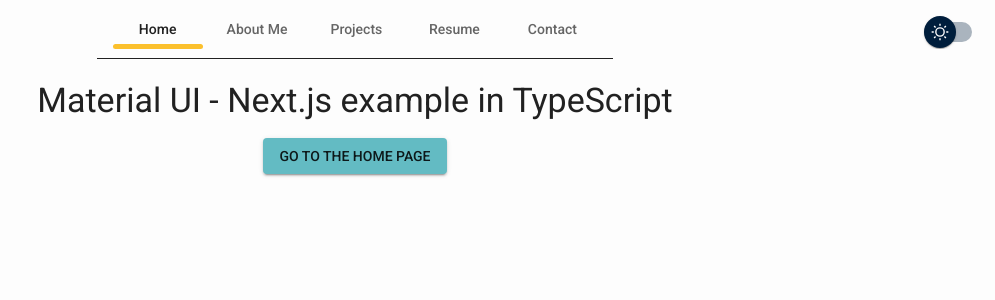
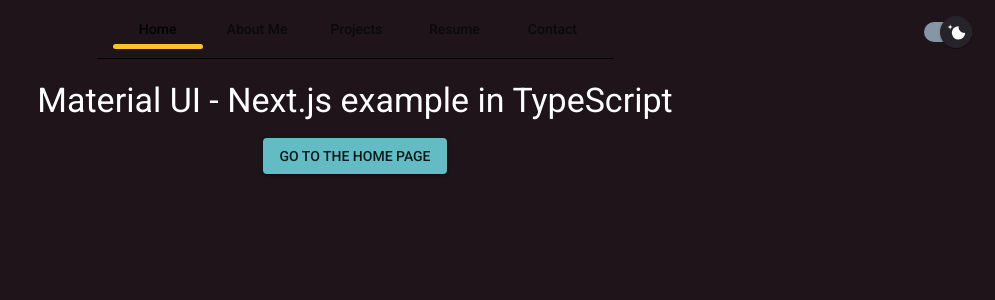
Before and after one commit to a-riveragonzalez/se-port, a Next.js app: page /about in a window 1280 px wide. Shown: the top 300 px of the page, without its empty margins (285-1280 px from the left). Built offline with nearby package versions, Linux system fonts and the light colour scheme; some icons are missing; what @mui/material-nextjs would draw is missing.

Commit message:
fixed bug where the light/dark mode switch would be set to light mode on mount

```diff
--- a/src/app/layout.tsx
+++ b/src/app/layout.tsx
@@ -13,7 +13,7 @@
       <body>
         <InitColorSchemeScript attribute="class" />
         <AppRouterCacheProvider options={{ enableCssLayer: true }}>
-          <ThemeProvider theme={theme}>
+          <ThemeProvider theme={theme} defaultMode="dark">
             {/* CssBaseline kickstart an elegant, consistent, and simple baseline to build upon. */}
             <CssBaseline />
             <NavSection />
@@ -23,5 +23,5 @@
         </AppRouterCacheProvider>
       </body>
     </html>
-  );
+  );f
 }
--- a/src/components/nav-section/mode-switch.tsx
+++ b/src/components/nav-section/mode-switch.tsx
@@ -64,7 +64,7 @@
 export default function ModeSwitch() {
   const { mode, setMode } = useColorScheme();
   // Provide a fallback value so the switch is always controlled.
-  const currentMode = mode || "light";
+  const currentMode = mode || "dark";
 
   return (
     <Box
```
